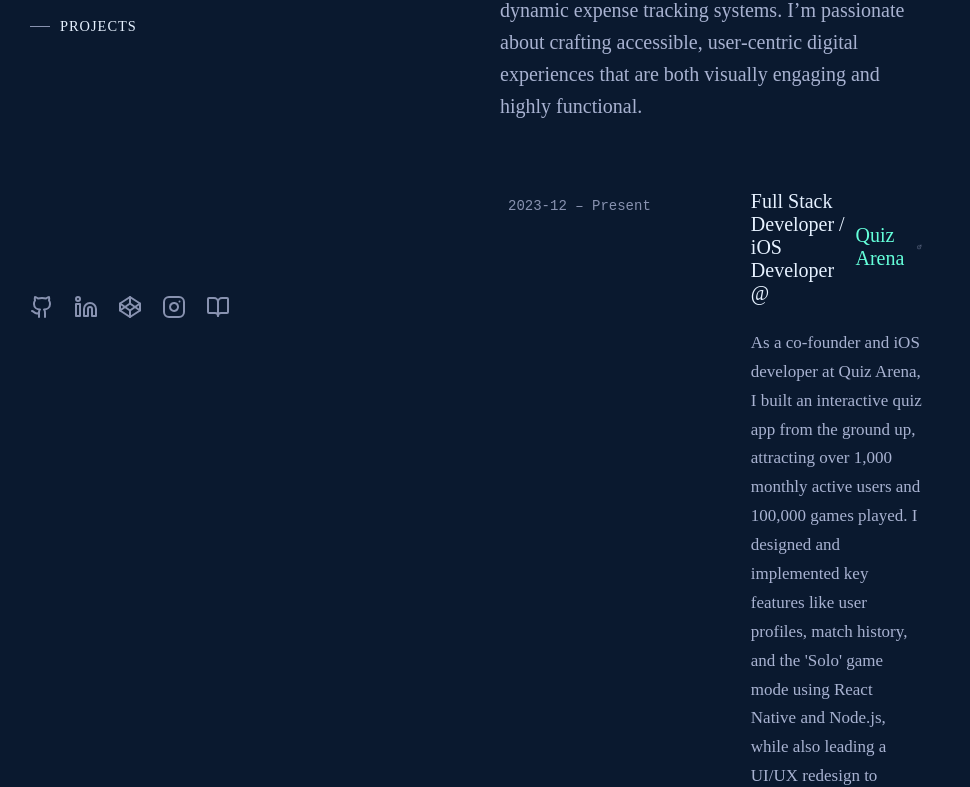
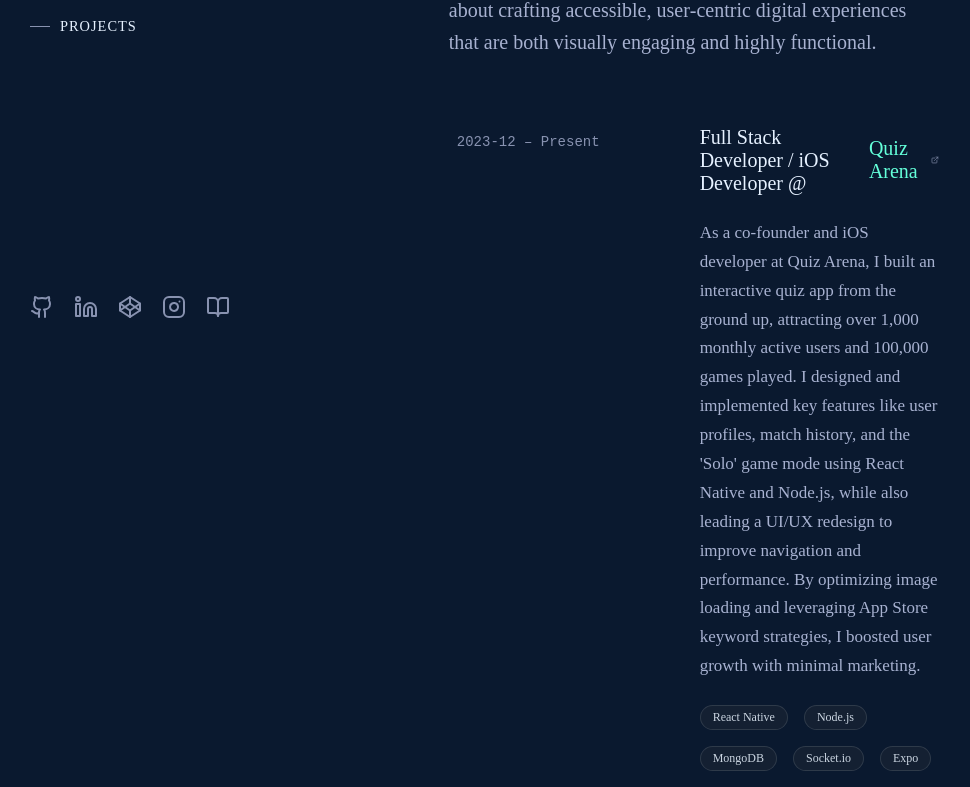
Before and after one commit to apatel924/ashish-portfolio, a React (Create React App) app: page / in a window 1280 px wide. Shown: the part 395-1182 px from the top of the page, without its empty margins (190-1160 px from the left). Built offline with nearby package versions, Linux system fonts and the light colour scheme.

Commit message:
Updated styles for ExperienceCard and ExperienceSection components

```diff
--- a/src/App.js
+++ b/src/App.js
@@ -18,7 +18,7 @@
   };
 
   const leftStyle = {
-    width: "50%",
+    width: "43%",
     position: "fixed", // Fix left sidebar in place
     height: "100vh",
     overflow: "hidden",
@@ -26,8 +26,8 @@
   };
 
   const rightStyle = {
-    width: "50%",
-    marginLeft: "50%", // Offset by width of fixed left sidebar
+    width: "57%",
+    marginLeft: "46%", // Offset by width of fixed left sidebar
     minHeight: "100vh",
     padding: "50px",
     boxSizing: "border-box",
--- a/src/components/ExperienceCard.js
+++ b/src/components/ExperienceCard.js
@@ -20,6 +20,8 @@
     gap: "100px", // Increased gap between date and content
     padding: "8px", // Added some padding
     borderRadius: "4px",
+    width: "100%", // Take up full width
+    maxWidth: "1200px", // Increased max width
     transition:
       "transform 0.3s, box-shadow 0.3s, background-color 0.3s, border 0.3s",
     // No border or background color by default
@@ -53,7 +55,7 @@
   // Content column
   const contentStyle = {
     flex: 1,
-    maxWidth: "800px", // Increased max-width
+    maxWidth: "1000px", // Increased max-width
   };
 
   const titleStyle = {
--- a/src/components/ExperienceSection.js
+++ b/src/components/ExperienceSection.js
@@ -5,6 +5,8 @@
 function ExperienceSection() {
   const containerStyle = {
     marginBottom: "60px",
+    width: "100%",
+    maxWidth: "1200px", // Added maxWidth to increase container size
   };
 
   const headingStyle = {
```
